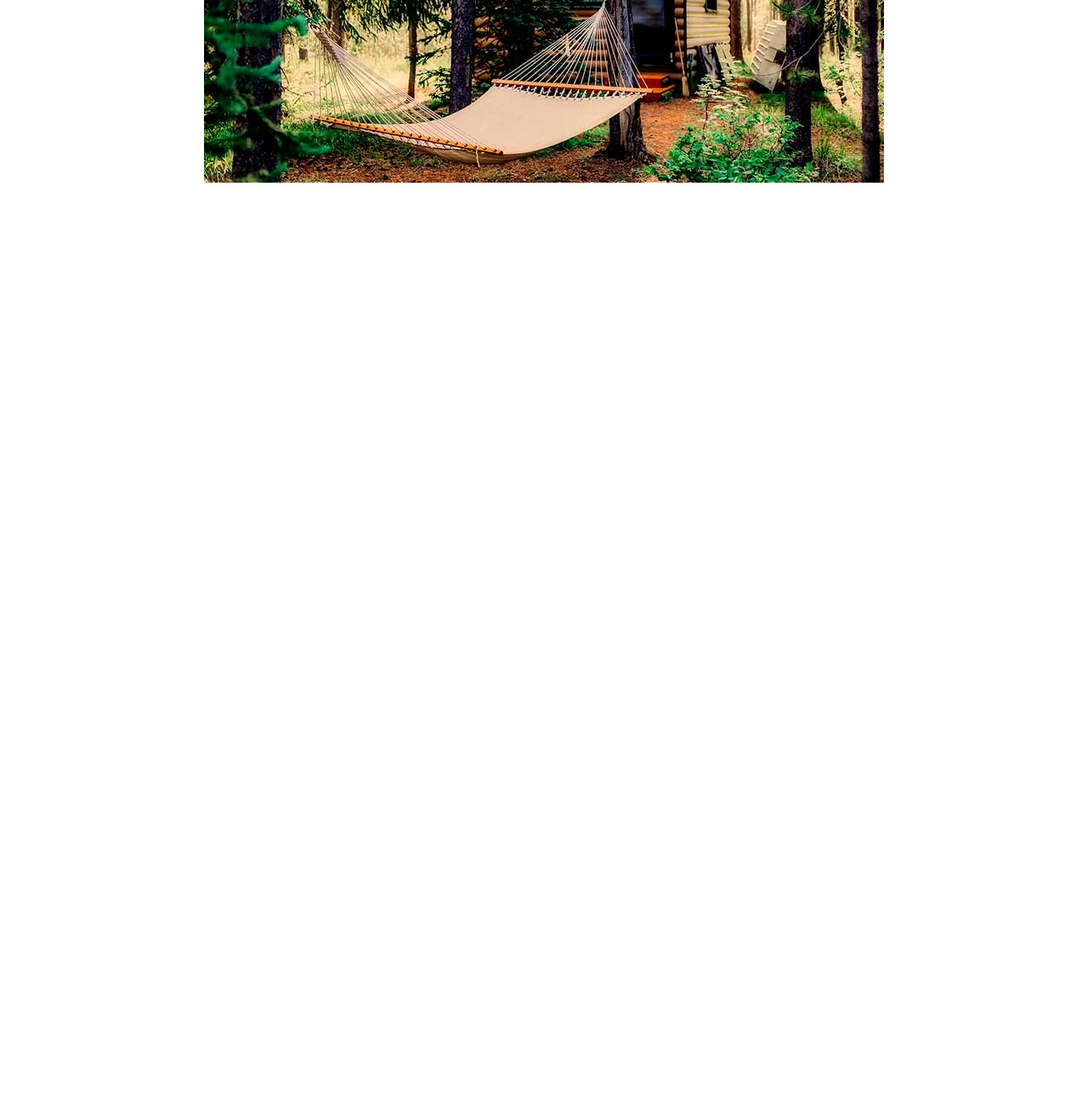
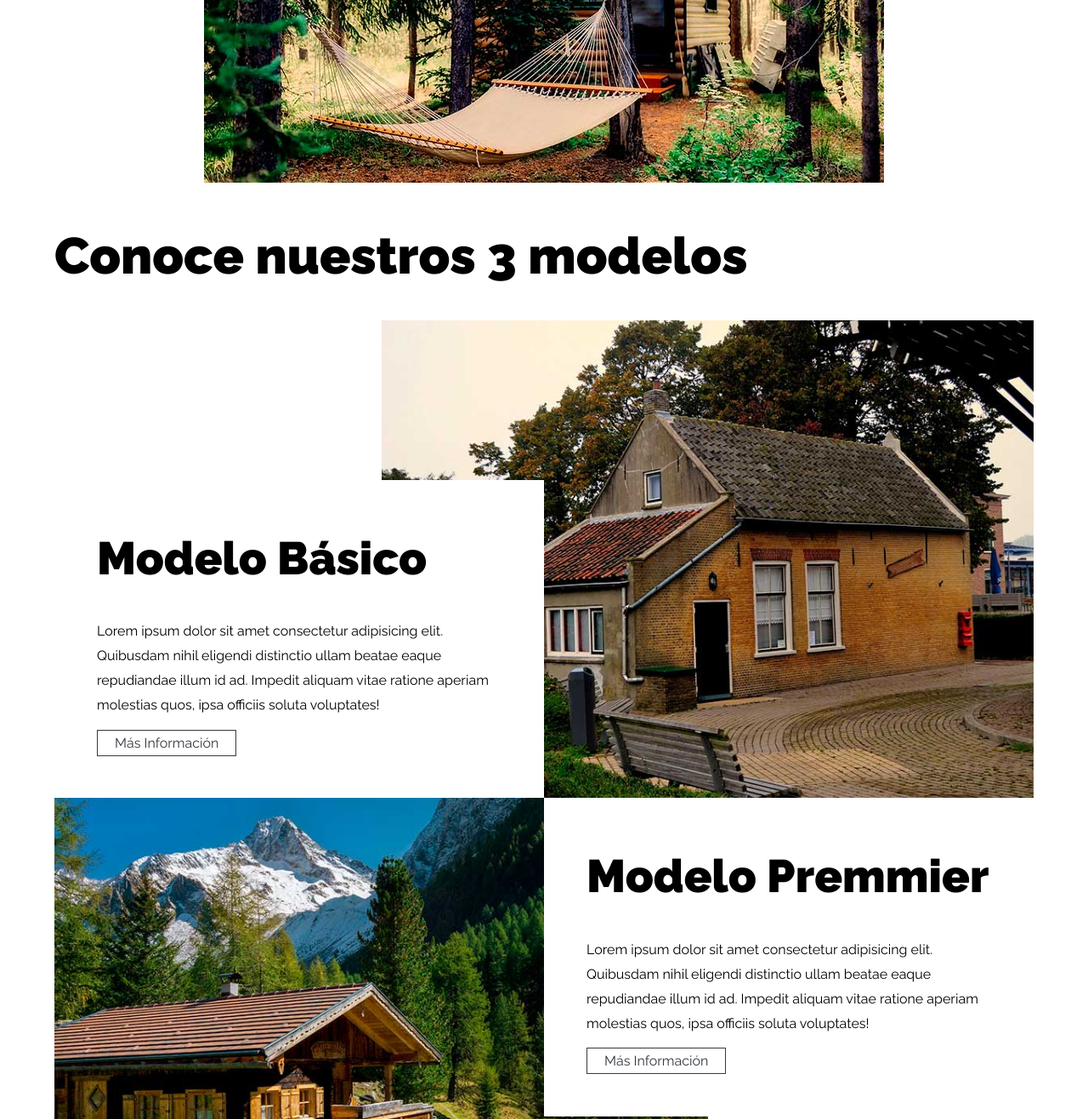
Before and after one commit to TaielNxz/sass-course-03-arquitectura, a plain HTML site: page index.html in a window 1280 px wide. Shown: the part 1140-2457 px from the top of the page at 85% size. Before the commit the page ends 1405 px from the top, so only its background shows below. Drawn offline with Linux system fonts and the light colour scheme.

Commit message:
add models section

```diff
--- a/css/styles.css
+++ b/css/styles.css
@@ -93,7 +93,7 @@ img {
 }
 
 @media (min-width: 768px) {
-    .header-top {
+    .bar {
         display: grid;
         grid-template-columns: repeat( 2, 1fr );
     }
@@ -179,7 +179,7 @@ img {
     background-color: hsla(0, 0%, 85%, 0.5);
 }
 
-.header-bottom {
+.slogan {
     display: flex;
     flex-direction: column;
     align-items: center;
@@ -187,27 +187,27 @@ img {
     margin-top: 5rem;
 }
 
-.header-bottom h2,
-.header-bottom p {
+.slogan h2,
+.slogan p {
     margin: 0;
 }
 
-.header-bottom h2 {
+.slogan h2 {
     font-size: 3rem;
 }
 
-.header-bottom p {
+.slogan p {
     font-size: 1.6rem;
 }
 
 @media (min-width: 768px) {
-    .header-bottom {
+    .slogan {
         align-items: flex-end;
     }
-    .header-bottom h2 {
+    .slogan h2 {
        font-size: 5rem;
     }
-    .header-bottom p {
+    .slogan p {
        font-size: 2rem;
     }
 }
@@ -249,3 +249,108 @@ img {
     grid-column: 1 / 3;
     grid-row: 2 / 3;
 }
+
+/* ==== Models ==== */
+
+.models h2 {
+    font-size: 5rem;
+}
+
+.models-list {
+   display: flex;
+   flex-direction: column;
+   gap: 5rem;
+}
+
+@media (min-width: 768px) {
+    .models h2 {
+        font-size: 6rem;
+    }
+    .models-list {
+        gap: 0;
+    }
+}
+
+.model {
+    display: grid;
+    grid-template-rows: 2fr 1fr;
+}
+
+.model h3 {
+    font-size: 4.5rem;
+}
+
+.model-content {
+    background-color: var(--white);
+    padding: 2rem;
+}
+
+@media (min-width: 768px) {
+    .model {
+        grid-template-columns: repeat( 2, 1fr );
+    }
+    .model h3 {
+        font-size: 5.4rem;
+    }
+    .model-content {
+        padding: 5rem;
+    }
+}
+
+.model-basic {
+    background: url(../img/modelo_basico.jpg);
+    background-position: bottom;
+}
+
+.model-basic .model-content {
+    grid-row: 1 / 2;
+}
+
+@media (min-width: 768px) {
+    .model-basic {
+        grid-template-rows: 1fr 2fr;
+        background-position: bottom right;
+    }
+    .model-basic .model-content {
+        grid-column: 1 / 2;
+        grid-row: 2 / 3;
+    }
+}
+
+.model-premier {
+    background: url(../img/modelo_premier.jpg);
+    background-position: bottom;
+}
+
+@media (min-width: 768px) {
+    .model-premier {
+        grid-template-rows: 2fr 1fr;
+        background-position: bottom left;
+    }
+    .model-premier .model-content {
+        grid-column: 2 / 3;
+        grid-row: 1 / 2;
+    }
+}
+
+.model-elite {
+    background: url(../img/modelo_elite.jpg);
+    background-position: bottom;
+}
+
+@media (min-width: 768px) {
+    .model-elite {
+        grid-template-rows: 2fr 1fr;
+        background-position: top right;
+    }
+
+    .model-elite .model-content {
+        grid-column: 1 / 2;
+        grid-row: 1 / 2;
+    }
+}
+
+.model {
+    background-repeat: no-repeat;
+    background-size: contain;
+}
--- a/index.html
+++ b/index.html
@@ -17,7 +17,7 @@
 <body>
     <header class="header">
         <div class="conteiner content-header">
-            <div class="header-top">
+            <div class="bar">
                 <div>
                     <h1 class="site-name">Arquitectura <span>Bosque</span></h1>
                 </div>
@@ -34,13 +34,13 @@
                     </nav>
                 </div>
             </div>
-            <div class="header-bottom">
+            <div class="slogan">
                 <h2>Tu casa en el bosque</h2>
                 <p>Construimos la casa de tus sueños</p>
             </div>
         </div>
     </header>
-    <section class="conteiner us mb-5">
+    <section class="conteiner mb-5 us">
         <div class="us-content">
             <h2>Sobre Nosotros</h2>
             <p>Mauris neque urna, elementum ac dolor eget, rutrum lobortis mauris. Suspendisse elementum congue tempus. Nullam viverra arcu metus, nec euismod neque interdum quis. Aenean facilisis, eros rhoncus pulvinar placerat, dui purus convallis nunc.</p>
@@ -48,5 +48,31 @@
         </div>
         <div class="us-img"></div>
     </section>
+    <main class="conteiner mb-5 models">
+        <h2>Conoce nuestros 3 modelos</h2>
+        <div class="models-list">
+            <div class="model model-basic">
+                <div class="model-content">
+                    <h3>Modelo Básico</h3>
+                    <p>Lorem ipsum dolor sit amet consectetur adipisicing elit. Quibusdam nihil eligendi distinctio ullam beatae eaque repudiandae illum id ad. Impedit aliquam vitae ratione aperiam molestias quos, ipsa officiis soluta voluptates!</p>
+                    <a class="btn" href="#">Más Información</a>
+                </div>
+            </div>
+            <div class="model model-premier">
+                <div class="model-content">
+                    <h3>Modelo Premmier</h3>
+                    <p>Lorem ipsum dolor sit amet consectetur adipisicing elit. Quibusdam nihil eligendi distinctio ullam beatae eaque repudiandae illum id ad. Impedit aliquam vitae ratione aperiam molestias quos, ipsa officiis soluta voluptates!</p>
+                    <a class="btn" href="#">Más Información</a>
+                </div>
+            </div>
+            <div class="model model-elite">
+                <div class="model-content">
+                    <h3>Modelo Elite</h3>
+                    <p>Lorem ipsum dolor sit amet consectetur adipisicing elit. Quibusdam nihil eligendi distinctio ullam beatae eaque repudiandae illum id ad. Impedit aliquam vitae ratione aperiam molestias quos, ipsa officiis soluta voluptates!</p>
+                    <a class="btn" href="#">Más Información</a>
+                </div>
+            </div>
+        </div>
+    </main>
 </body>
 </html>
```
